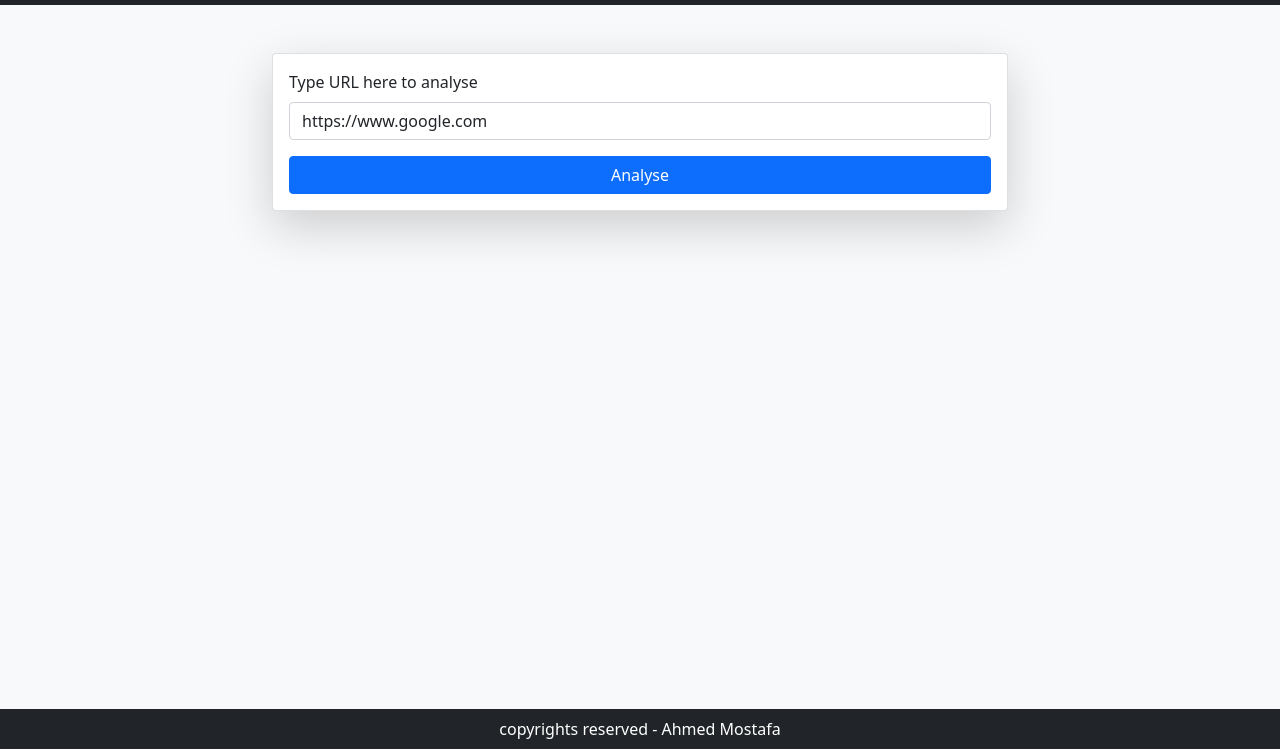
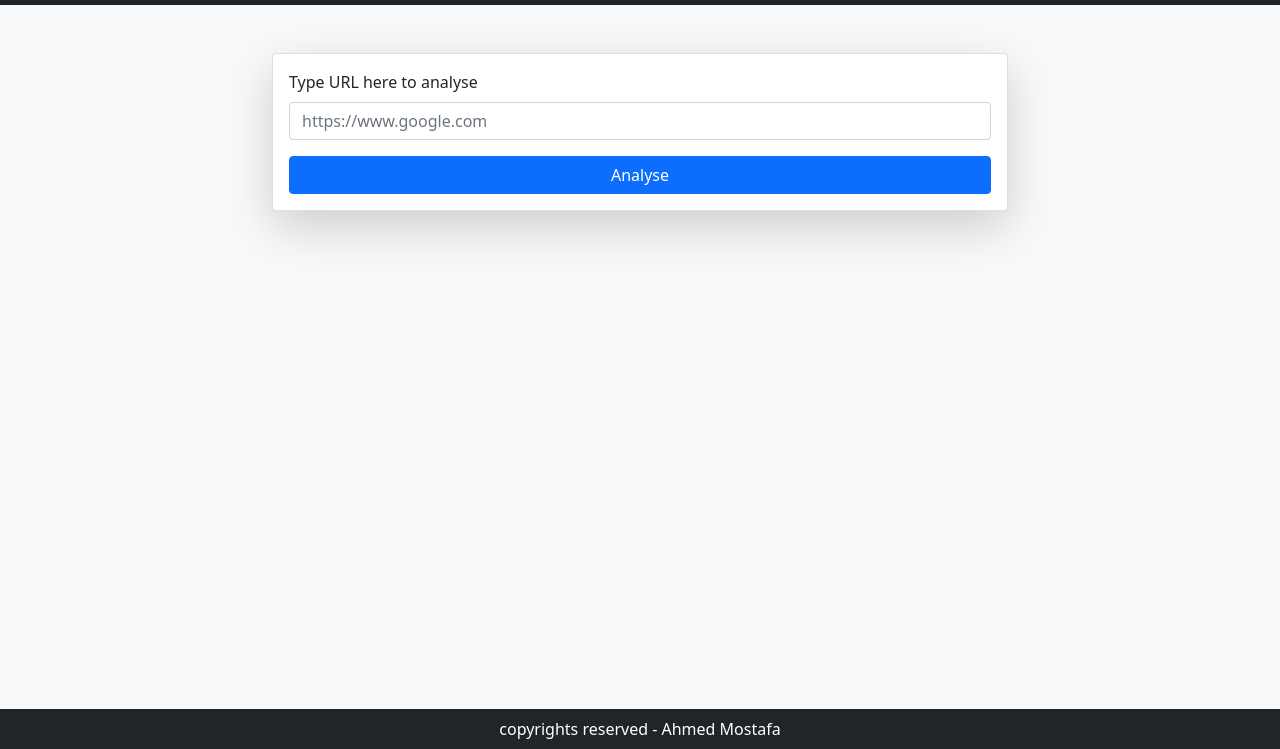
Before and after one commit to BeSaRa/analyzer, a website built with webpack: page src/views/index.html in a window 1280 px wide. Shown: the part 51-800 px from the top of the page. Built offline with nearby package versions, Linux system fonts and the light colour scheme.

Commit message:
chore: remove default value in the input

```diff
--- a/src/views/index.html
+++ b/src/views/index.html
@@ -18,8 +18,7 @@
         <div class="col-8 offset-2">
             <div class="card p-3 shadow-lg">
                 <label class="form-label" for="urlInput">Type URL here to analyse</label>
-                <input id="urlInput" placeholder="https://www.google.com" value="https://www.google.com"
-                       class="form-control mb-3">
+                <input id="urlInput" placeholder="https://www.google.com" class="form-control mb-3">
                 <button id="analyseBtn" class="btn btn-primary">Analyse</button>
             </div>
         </div>
```
